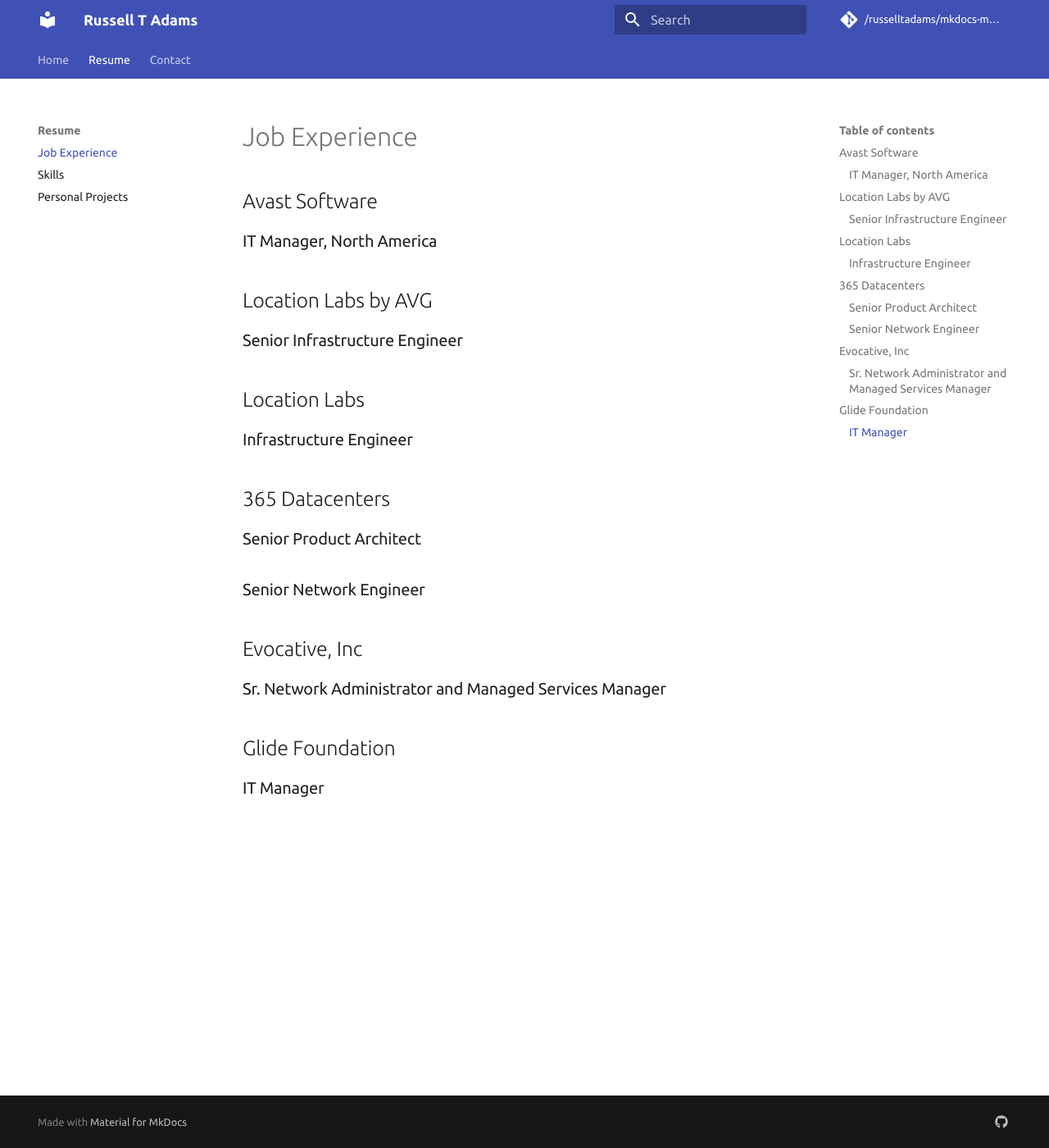
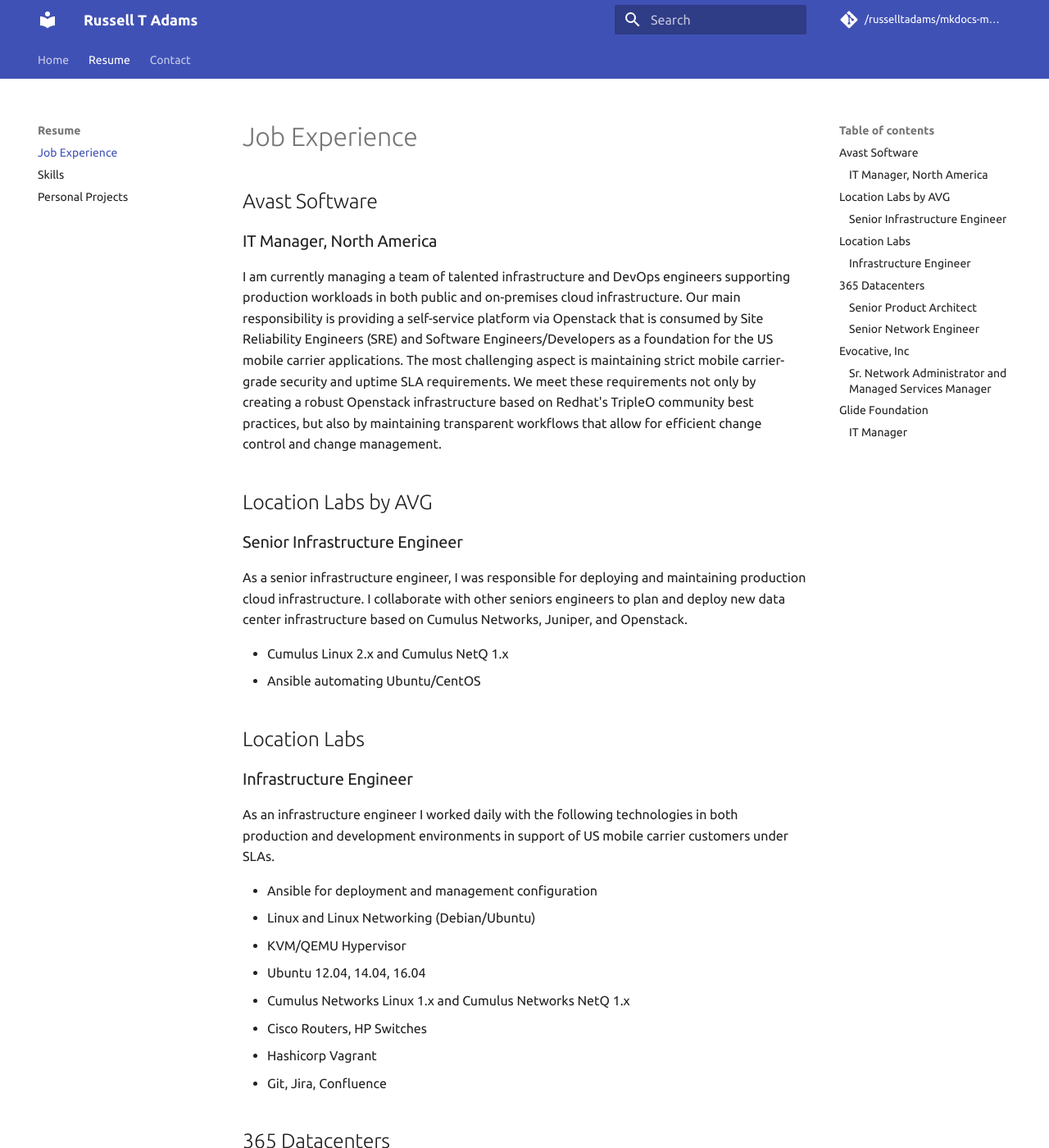
Before and after one commit to russelltadams/russelltadams, an MkDocs documentation site: the page built from docs/resume/jobs.md, in a window 1280 px wide and 1400 px high. Shown: the whole window at 82% size. Built offline with MkDocs 1.6.1 and Material for MkDocs 9.7.7, drawn with Linux system fonts in a browser that asks for light colours; comment, search, counter and statistics services are not loaded.

Commit message:
adding some job info

```diff
--- a/docs/resume/jobs.md
+++ b/docs/resume/jobs.md
@@ -1,11 +1,29 @@
 ## Avast Software
 ### IT Manager, North America
+
+I am currently managing a team of talented infrastructure and DevOps engineers supporting production workloads in both public and on-premises cloud infrastructure. Our main responsibility is providing a self-service platform via Openstack that is consumed by Site Reliability Engineers (SRE) and Software Engineers/Developers as a foundation for the US mobile carrier applications. The most challenging aspect is maintaining strict mobile carrier-grade security and uptime SLA requirements.  We meet these requirements not only by creating a robust Openstack infrastructure based on Redhat's TripleO community best practices, but also by maintaining transparent workflows that allow for efficient change control and change management.
 
 ## Location Labs by AVG
 ### Senior Infrastructure Engineer
 
+As a senior infrastructure engineer, I was responsible for deploying and maintaining production cloud infrastructure.  I collaborate with other seniors engineers to plan and deploy new data center infrastructure based on Cumulus Networks, Juniper, and Openstack.
+
+* Cumulus Linux 2.x and Cumulus NetQ 1.x
+* Ansible automating Ubuntu/CentOS
+
 ## Location Labs
 ### Infrastructure Engineer
+
+As an infrastructure engineer I worked daily with the following technologies in both production and development environments in support of US mobile carrier customers under SLAs.
+
+* Ansible for deployment and management configuration
+* Linux and Linux Networking (Debian/Ubuntu)
+* KVM/QEMU Hypervisor
+* Ubuntu 12.04, 14.04, 16.04
+* Cumulus Networks Linux 1.x and Cumulus Networks NetQ 1.x
+* Cisco Routers, HP Switches
+* Hashicorp Vagrant
+* Git, Jira, Confluence
 
 ## 365 Datacenters
 ### Senior Product Architect
```
